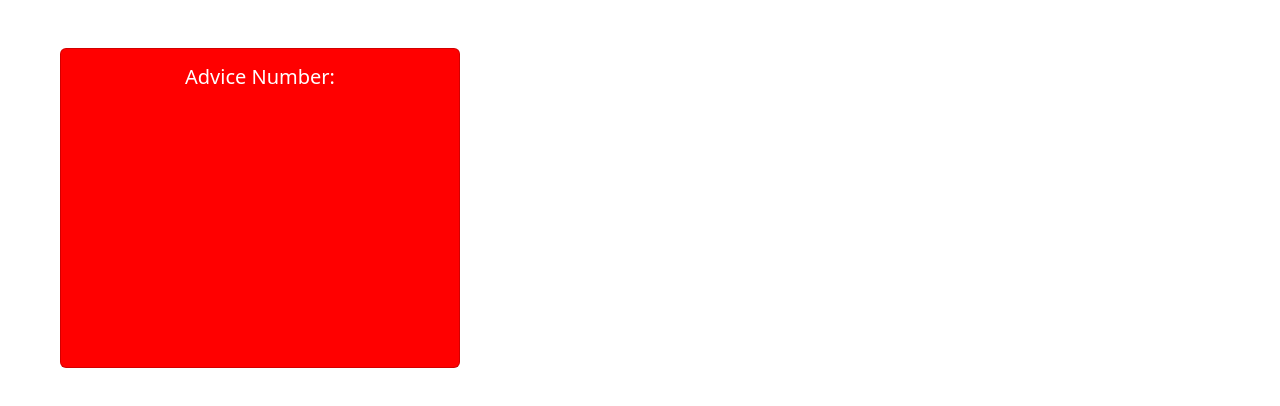
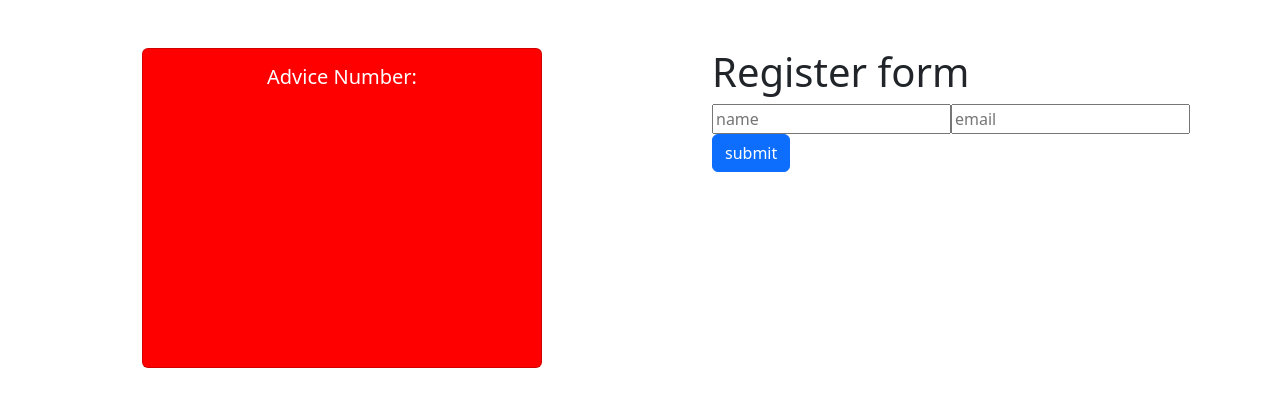
Before and after one commit to Nananhyira/advice-app, a React (Vite) app: page / in a window 1280 px wide. Shown: the top 406 px of the page. Built offline with nearby package versions, Linux system fonts and the light colour scheme; no server answers.

Commit message:
finalizing the form

```diff
--- a/src/App.jsx
+++ b/src/App.jsx
@@ -1,19 +1,23 @@
-import Advice from "./componenes/Advice"
-import "./App.css"
+import Advice from "./componenes/Advice";
+import Form from "./componenes/Form";
+import "./App.css";
 import "bootstrap/dist/css/bootstrap.min.css";
-import Recipe from "./componenes/Recipe";
-
+// import Recipe from "./componenes/Recipe";
 
 function App() {
-
-
-  return (
-    <div>
-     <Advice/>
-     {/* <Recipe/> */}
-
-    </div>
-  )
+	return (
+		<div className='container'>
+			<div className='row'>
+				<div className='col-md-6'>
+					<Advice />
+					{/* <Recipe/> */}
+				</div>
+				<div className='col-md-6'>
+					<Form />
+				</div>
+			</div>
+		</div>
+	);
 }
 
-export default App
+export default App;
--- a/src/componenes/Form.jsx
+++ b/src/componenes/Form.jsx
@@ -1,17 +1,31 @@
-import {useState} from 'react'
+import { useState } from "react";
+import Button from "react-bootstrap/Button";
 
 const Form = () => {
-  const[users, setUsers]=useState()
+	const [users, setUsers] = useState({});
+	const [name, setName] = useState("");
+	const [email, setEmail] = useState("");
 
-  return (
-    <div>
-      <form>
-<input type="text" placeholder="name"/>
-<input type="text" placeholder="email"/>
-<B
-      </form>
-    </div>
-  )
-}
 
-export default Form
+
+
+	return (
+		<div className='container m-5 j'>
+			<div className='row'>
+				<div className='col-md-12  justify-content-center'>
+			<h1>Register form</h1>
+			<form>
+				<input type='text' placeholder='name' />
+				<input type='text' placeholder='email' />
+				<Button variant='primary'>submit</Button>
+			</form>
+      </div>
+<div className='col-md-6'>
+
+</div>
+      </div>
+		</div>
+	);
+};
+
+export default Form;
```
